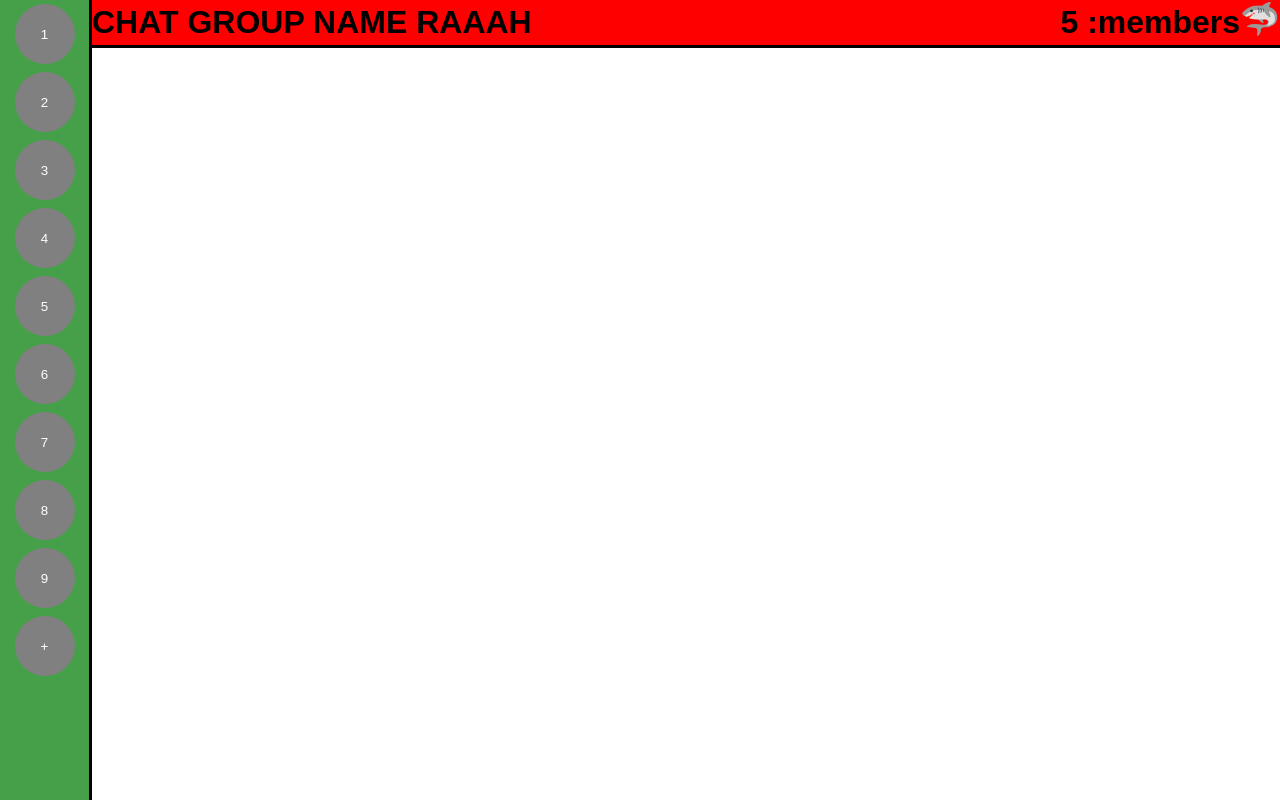
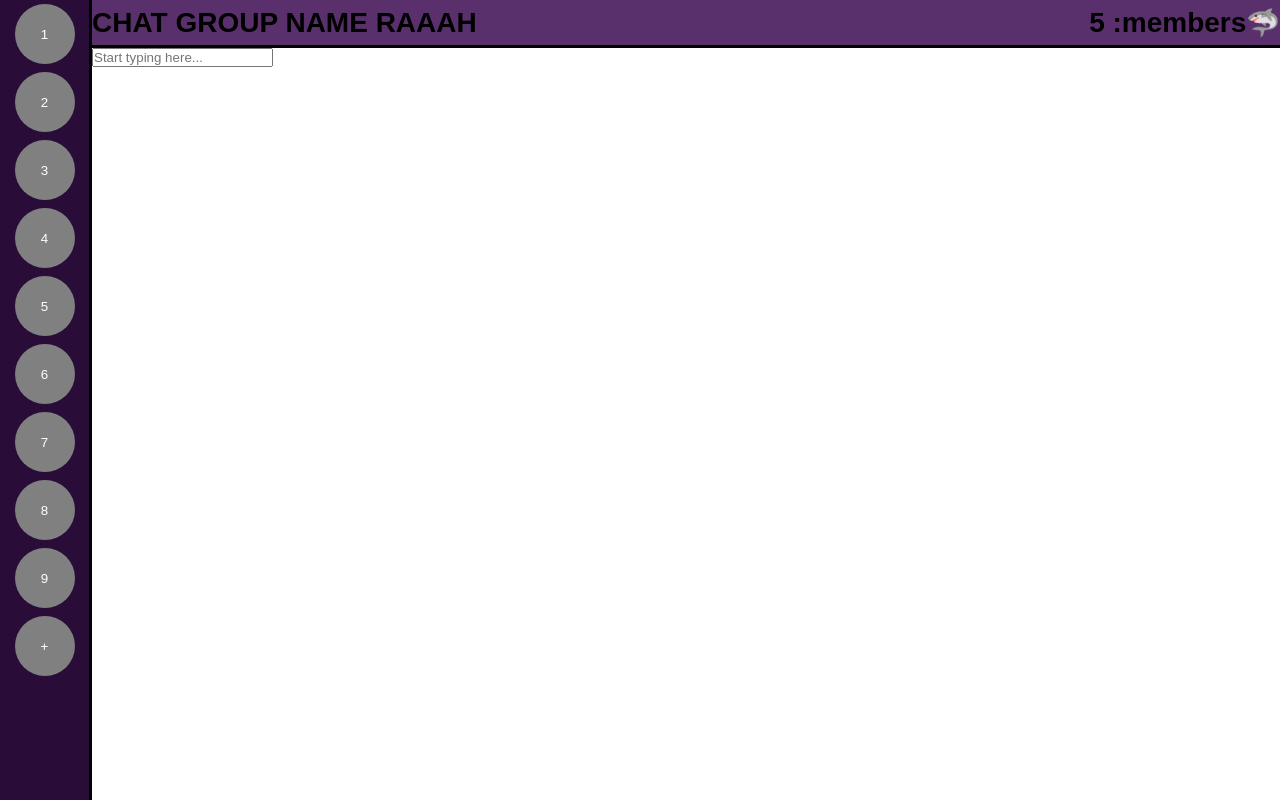
Before and after one commit to volodymyrkorobkin/sql-chat, a PHP site: page /pages/chat.php in a window 1280 px wide. Run offline with PHP 8.4, Linux system fonts and the light colour scheme.

Commit message:
hell cool

```diff
--- a/pages/chat.php
+++ b/pages/chat.php
@@ -23,16 +23,28 @@
     <button class="Chat-room-buttons">+</button>
   </div>
 </aside>
-<header class="header-Chat">
+
+<!-- HEADER CODE-->
+<section id="header-Chat">
 <h1 class="text-Header">CHAT GROUP NAME RAAAH </h1>
-<div id="settings-Members">
+  <article id="settings-Members">
     <h1 class="text-Header">5 :members<h1>
 <input type="checkbox" id="menu-toggle">
 <label for="menu-toggle" id="menu-icon">&#129416;</label>
-<div>
-</header>
+        <nav id="navMain">
+         <a>settings</a>
+         <a>leave-group</a>
+         <a>log-out</a>
+      </nav>
+  </article>
+</section>
 
 
 
+<section id="footer-Chat">
+<div id="type-balk">
+    <input type="text" class="input-field" placeholder="Start typing here...">
+</div>
+</section>
 </body>
 </html>
--- a/style.css
+++ b/style.css
@@ -92,7 +92,7 @@ main {
     border-left-style: none;
     height:100vh;
     z-index: 9998;
-    background-color: #45a049;
+    background-color: #290C37;
     width:92px;
     overflow-y: auto;
 }
@@ -112,14 +112,14 @@ main {
     width: 60px;
 }
 
-.header-Chat{
+#header-Chat{
     display:flex;
     flex-direction: row;
     justify-content: space-between;
     height:6vh;
     border-bottom-style:solid;
     border-color: black;
-    background-color: red;
+    background-color: #59306C;
 
 }
 
@@ -132,6 +132,11 @@ main {
 #settings-Members{
 display: flex;
 flex-direction: row;
+align-items: center;
+}
+
+#menu-icon{
+    font-size: 27px;
 }
 
 #menu-toggle{
@@ -141,4 +146,38 @@ flex-direction: row;
 .text-Header{
     margin-top: auto;
     margin-bottom: auto;
+    font-size: 28px;
 }
+
+#menu-toggle {
+    display:none;
+}
+
+#menu-toggle:checked ~ #navMain {
+      display: flex;
+      flex-direction: column;
+      width: 27%;
+}
+
+#navMain {
+      display: none;
+      position: absolute;
+      top: 6%;
+      z-index: 9998;
+      background-color: purple;
+      left:74vw;
+
+}
+
+#navMain > a {
+      text-decoration: none;
+      margin: 10px;
+      font-size: 40px;
+      font-weight: 400;
+      font-style: normal;
+      text-align: center;
+}
+
+#navMain a:hover {
+      color: var(--backgroundColour);
+}
```
Lines whose indentation alone changed are shown as unchanged.
